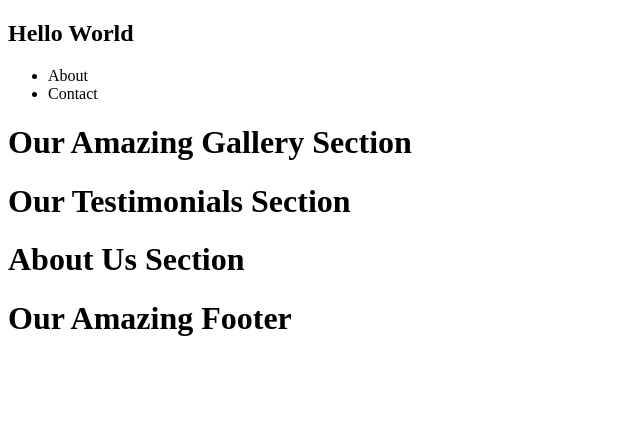
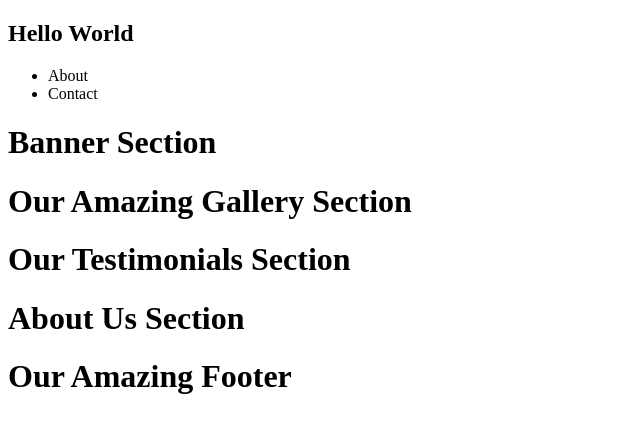
Before and after one commit to connorltodd/my-github-website, a plain HTML site: page index.html in a window 1280 px wide. Shown: the whole page, without its empty margins (0-640 px from the left). Drawn offline with Linux system fonts and the light colour scheme.

Commit message:
added banner section

```diff
--- a/index.html
+++ b/index.html
@@ -18,6 +18,10 @@
     </nav>
 
     <div>
+        <h1>Banner Section</h1>
+    </div>
+
+    <div>
         <h1>Our Amazing Gallery Section</h1>
     </div>
 
```
